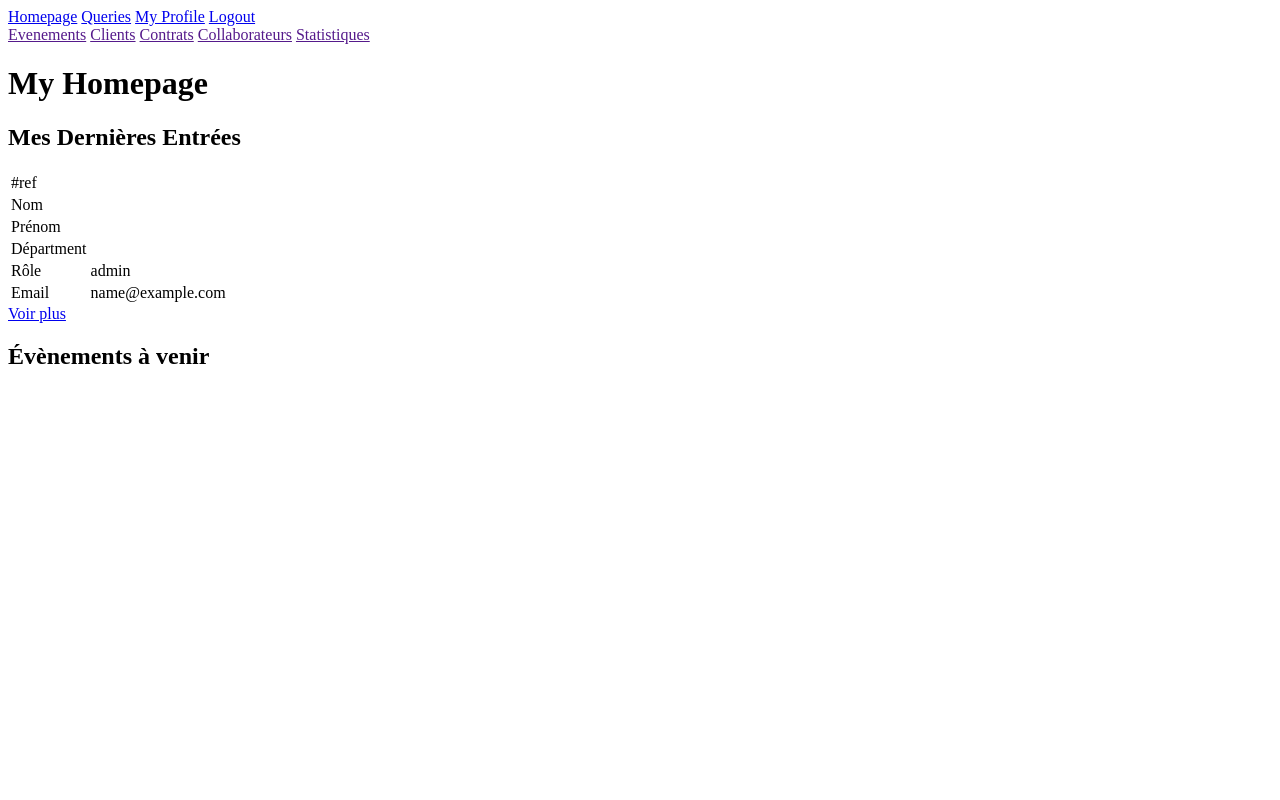
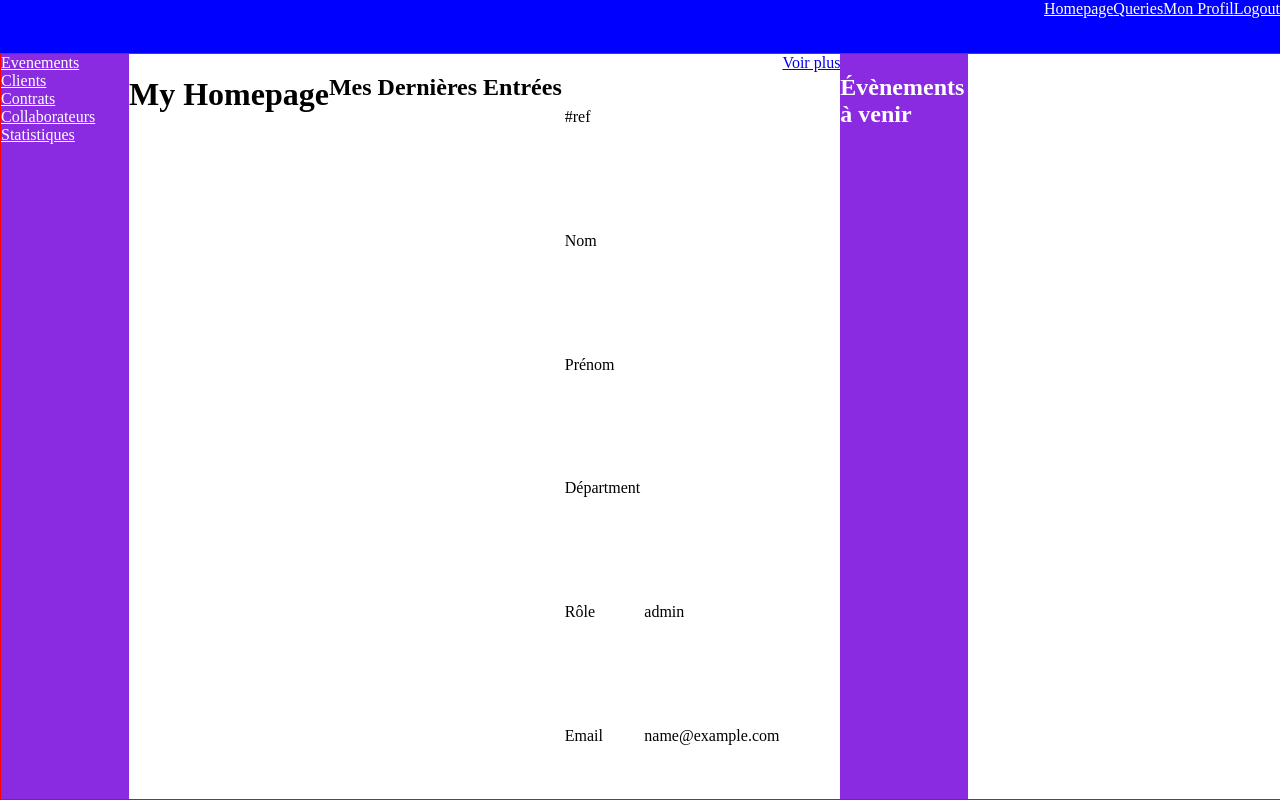
Before and after one commit to lisa367/Epic_Events_Django, a Django app: page /employee/homepage/ in a window 1280 px wide. Run offline with Django 3.2, Linux system fonts and the light colour scheme; the visitor is signed in with stand-in values (Sample User, id 1); data comes from the database, SQL or seed files in the repository.

Commit message:
added divs into template

```diff
--- a/epic_events/templates/base.html
+++ b/epic_events/templates/base.html
@@ -5,6 +5,7 @@
 <head>
     <meta charset="UTF-8">
     <meta name="viewport" content="width=device-width, initial-scale=1.0">
+    <link rel="stylesheet" href="{% static 'css/style.css' %}">
     <title>{% block title %}Epic Events{% endblock %}</title>
 </head>
 
@@ -15,11 +16,12 @@
         {% else %}
         <a href="{% url 'employee:homepage' %}">Homepage</a>
         <a href="{% url 'queries' %}">Queries</a>
-        <a href="{% url 'employee:profile_page' %}">My Profile</a>
+        <a href="{% url 'employee:profile_page' %}">Mon Profil</a>
         <a href="{% url 'logout' %}">Logout</a>
         {% endif %}
     </nav>
 
+    <div class="main">
         {% if request.user.is_authenticated %}
         <aside class="sidebar left">
             <a href="">{{ request.user.name }}</a>
@@ -31,6 +33,7 @@
         </aside>
         {% endif %}
         {% block content %}{% endblock %}
+    </div>
 </body>
 
 </html>
```
Lines whose indentation alone changed are shown as unchanged.
